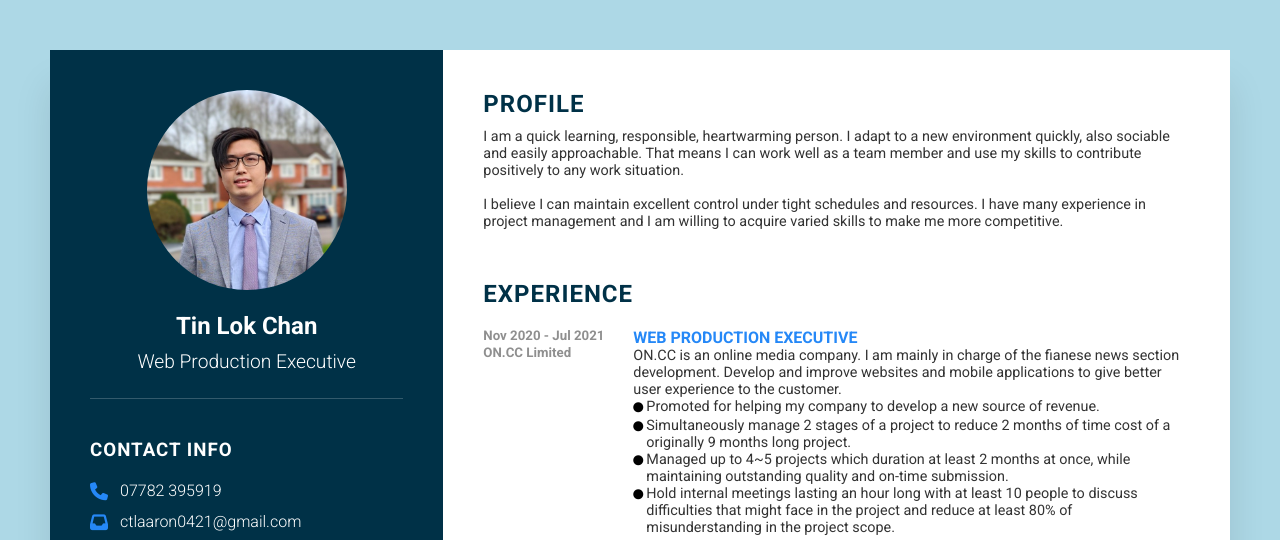
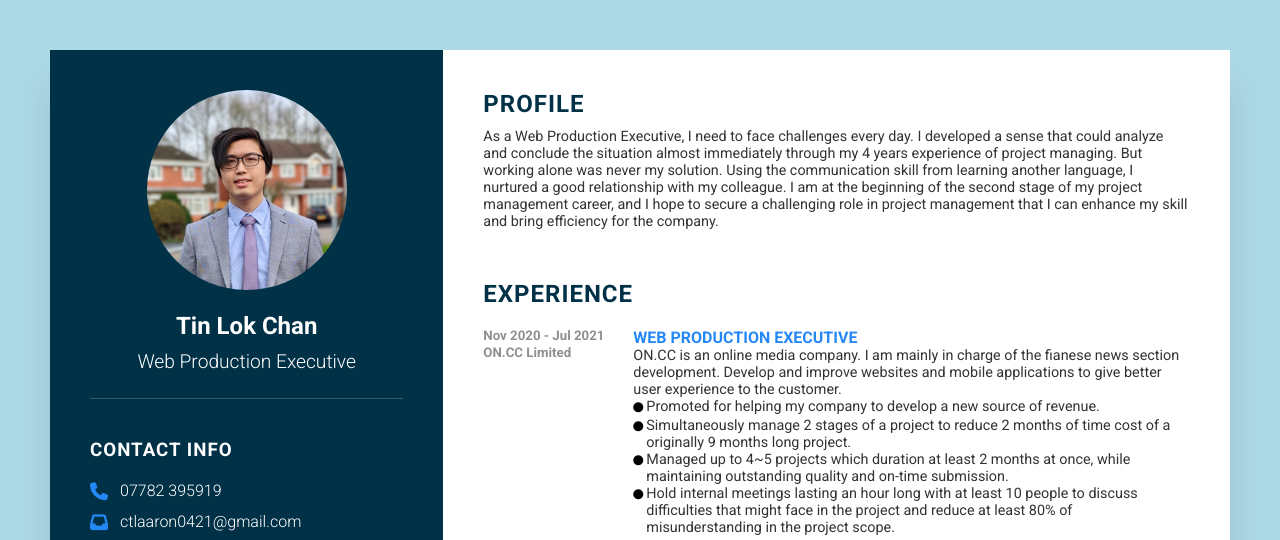
Before and after one commit to ctlaaron/ctlaaron.github.io, a plain HTML site: page index.html in a window 1280 px wide. Shown: the top 540 px of the page. Drawn offline with Linux system fonts and the light colour scheme.

Commit message:
Update index.html

```diff
--- a/index.html
+++ b/index.html
@@ -96,7 +96,10 @@
 			<div class="about">
 				<h2 class="title2">Profile</h2>
 				<p class="context">
-					I am a quick learning, responsible, heartwarming person. I adapt to a new environment quickly, also sociable and easily approachable. That means I can work well as a team member and use my skills to contribute positively to any work situation.<br /><br />I believe I can maintain excellent control under tight schedules and resources. I have many experience in project management and I am willing to acquire varied skills to make me more competitive.
+					As a Web Production Executive, I need to face challenges every day.
+					I developed a sense that could analyze and conclude the situation almost immediately through my 4 years experience of project managing.
+					But working alone was never my solution. Using the communication skill from learning another language, I nurtured a good relationship with my colleague.
+					I am at the beginning of the second stage of my project management career, and I hope to secure a challenging role in project management that I can enhance my skill and bring efficiency for the company.
 				</p>
 			</div>
 
```
